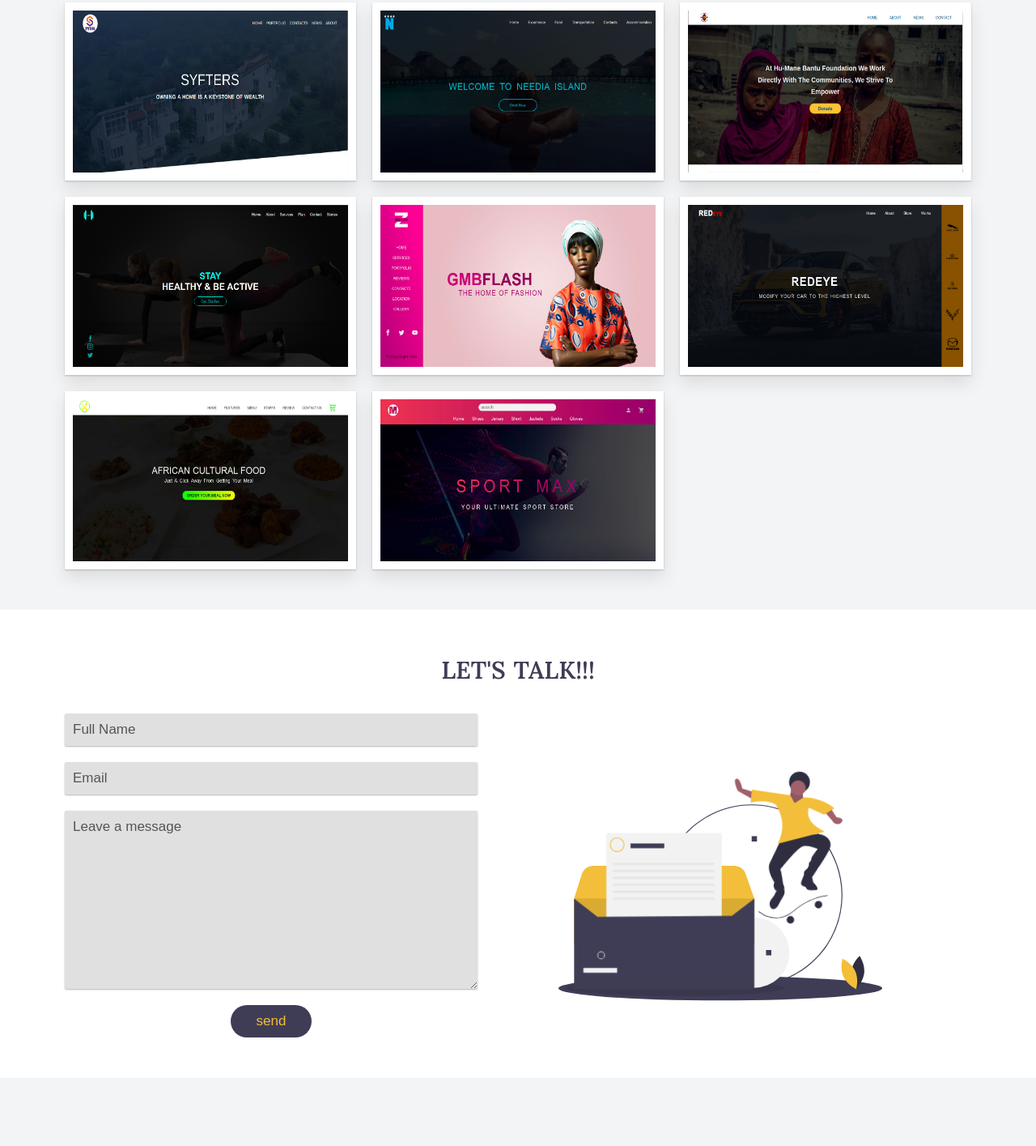
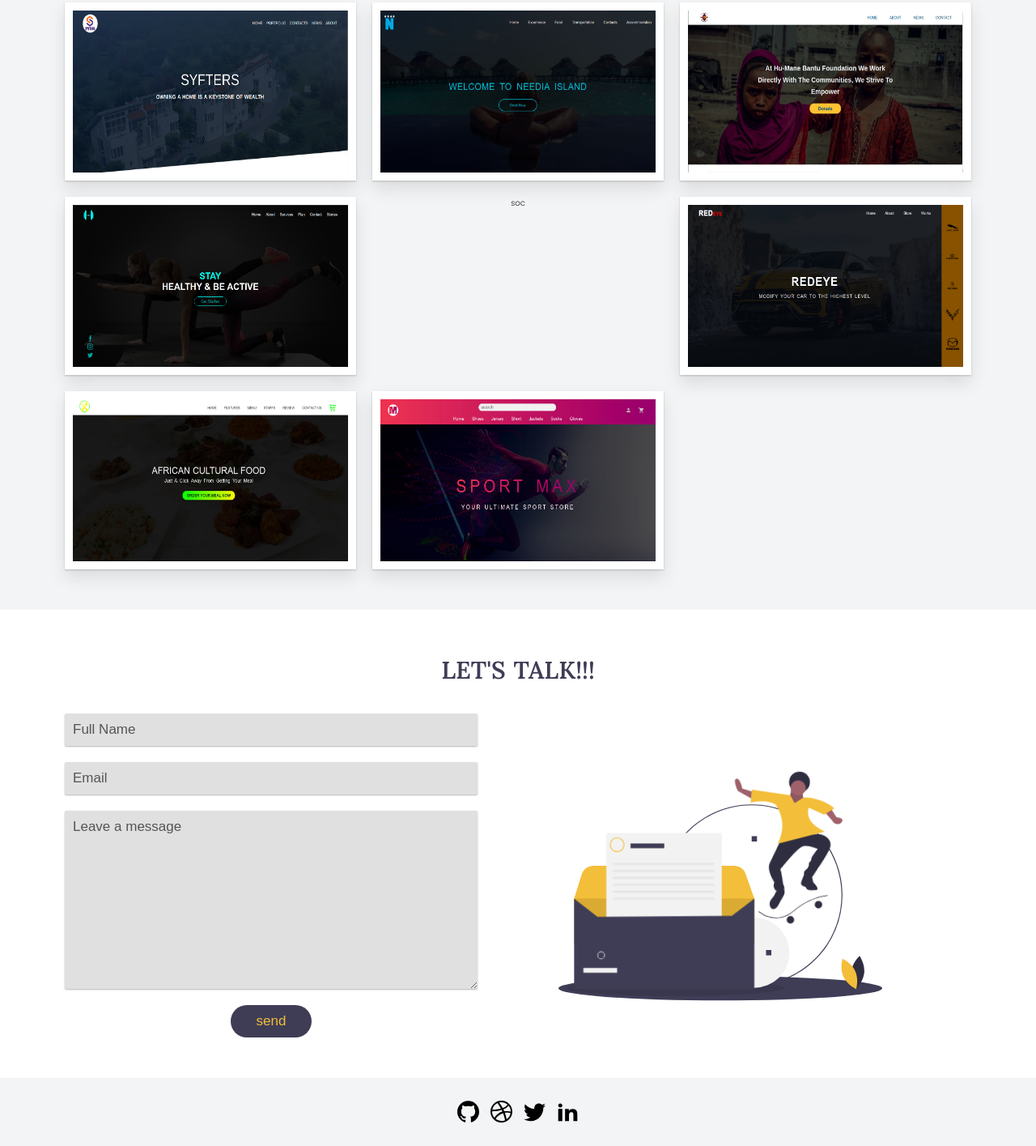
Before and after one commit to zerobug110/muhammed-portfolio, a website: page index.html in a window 1280 px wide. Shown: the part 2365-3780 px from the top of the page at 81% size. Drawn offline with Linux system fonts and the light colour scheme.

Commit message:
enhance footer ui

```diff
--- a/index.html
+++ b/index.html
@@ -165,12 +165,7 @@
                     <div class="projects__content">
                         <img src="images/flex-gym.png" alt="project images" class="projects__img">
                     </div>
-                </button>
-                <button data-modal-target ="#gmbflash">
-                    <div class="projects__content">
-                        <img src="images/gmbflash.jpg" alt="project images" class="projects__img">
-                    </div>
-                </button>
+                </button>soc
                 <button data-modal-target ="#redeye">
                     <div class="projects__content">
                         <img src="images/red-eye.png" alt="project images" class="projects__img">
--- a/sass/layouts/footer.scss
+++ b/sass/layouts/footer.scss
@@ -24,5 +24,5 @@
 
 .footer-icon {
 	margin: 0 auto;
-	fill: $primary-color;
+	// fill: $primary-color;
 }
```
Also changed, not shown: styles/main.css.
